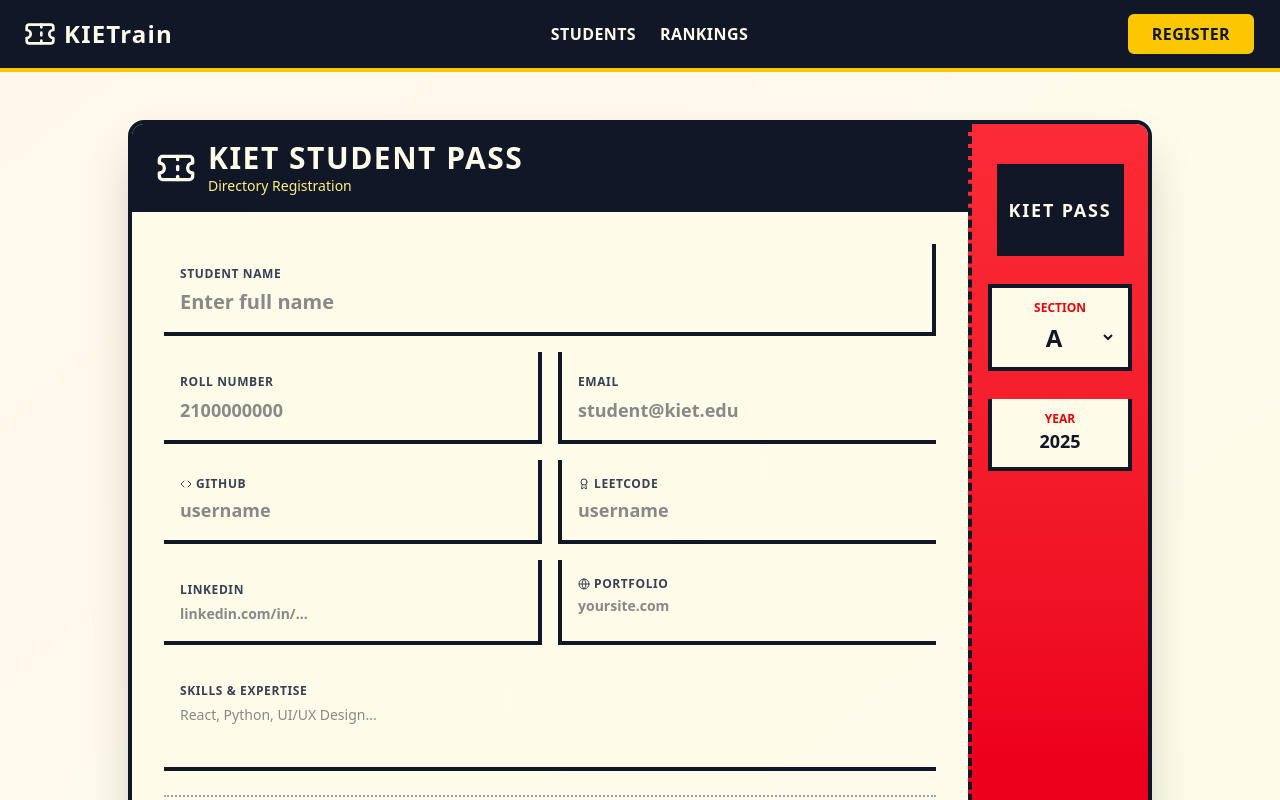
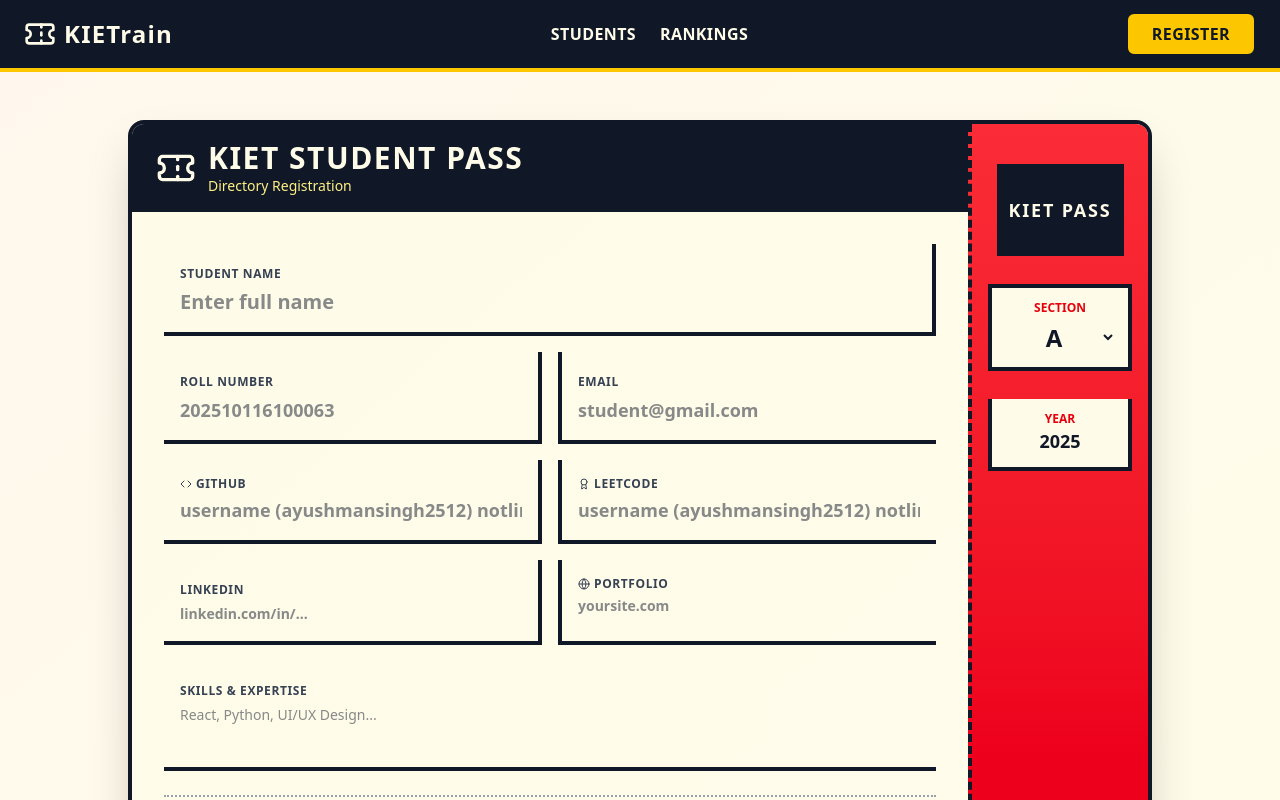
Before and after one commit to ayushmansingh2512/student_directory, a React app in the folder frontend/: page /register in a window 1280 px wide. Shown: the top 800 px of the page. Built offline with nearby package versions, Linux system fonts and the light colour scheme; no server answers; the HTML template or start-up script is replaced by a standard one.

Commit message:
deployment push

```diff
--- a/frontend/src/pages/Register.jsx
+++ b/frontend/src/pages/Register.jsx
@@ -98,7 +98,7 @@
                                         onChange={handleChange}
                                         required
                                         className="w-full text-xl font-bold text-gray-900 bg-transparent border-none outline-none mt-1"
-                                        placeholder="Enter full name"
+                                        placeholder="Enter full name "
                                     />
                                 </div>
 
@@ -112,7 +112,7 @@
                                         onChange={handleChange}
                                         required
                                         className="w-full text-lg font-bold text-gray-900 bg-transparent border-none outline-none mt-1"
-                                        placeholder="2100000000"
+                                        placeholder="202510116100063"
                                     />
                                 </div>
 
@@ -126,7 +126,7 @@
                                         onChange={handleChange}
                                         required
                                         className="w-full text-lg font-bold text-gray-900 bg-transparent border-none outline-none mt-1"
-                                        placeholder="student@kiet.edu"
+                                        placeholder="student@gmail.com"
                                     />
                                 </div>
 
@@ -141,7 +141,7 @@
                                         value={formData.github_username}
                                         onChange={handleChange}
                                         className="w-full text-lg font-bold text-gray-900 bg-transparent border-none outline-none mt-1"
-                                        placeholder="username"
+                                        placeholder="username (ayushmansingh2512) notlink"
                                     />
                                 </div>
 
@@ -156,7 +156,7 @@
                                         value={formData.leetcode_username}
                                         onChange={handleChange}
                                         className="w-full text-lg font-bold text-gray-900 bg-transparent border-none outline-none mt-1"
-                                        placeholder="username"
+                                        placeholder="username (ayushmansingh2512) notlink"
                                     />
                                 </div>
 
```
